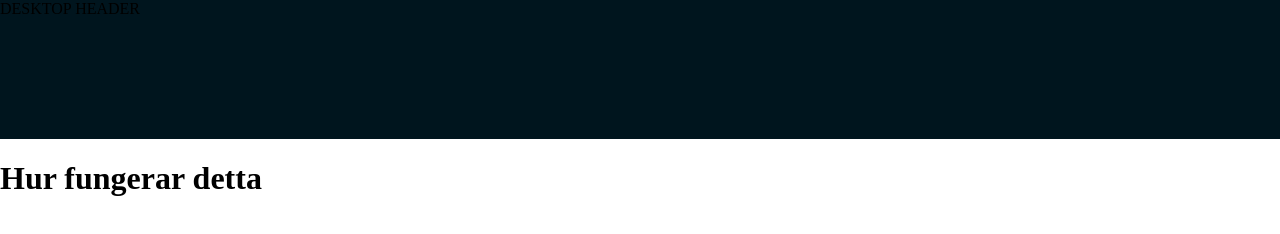
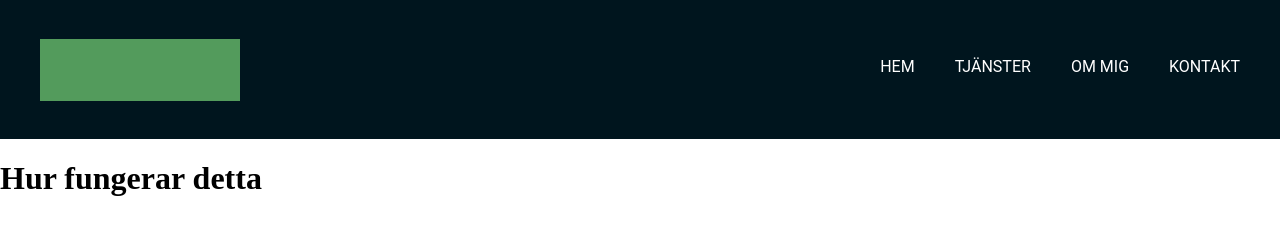
Before and after one commit to SamuelGustafsson/gatsby-netlify-cms-starter, a Gatsby site: page / in a window 1280 px wide. Built offline with nearby package versions, Linux system fonts and the light colour scheme; Gatsby itself is replaced by a stand-in of ours.

Commit message:
add header skeleton

```diff
--- a/src/shared/globalstyle.tsx
+++ b/src/shared/globalstyle.tsx
@@ -1,11 +1,16 @@
-import { createGlobalStyle } from "./styled-components/styled-components"
+import { createGlobalStyle } from "./styled-components/styled-components";
 
+// tslint:disable-next-line:typedef
 const GlobalStyle = createGlobalStyle`
 html, body {
     width:100vw;
     height:100vh;
     margin: 0;
 }
-`
 
-export default GlobalStyle
+a {
+    text-decoration:none;
+}
+`;
+
+export default GlobalStyle;
--- /dev/null
+++ b/src/shared/header/brand.tsx
@@ -0,0 +1,17 @@
+import React, { ReactNode } from "react";
+import styled from "../styled-components/styled-components";
+
+interface IProps {
+  children: ReactNode;
+}
+
+const Brand: React.FC = ({ children }) => <Wrapper>{children}</Wrapper>;
+
+// tslint:disable-next-line:typedef
+const Wrapper = styled.div`
+  background-color: ${props => props.theme.colors.lightForestGreen};
+  width: 200px;
+  height: 62px;
+`;
+
+export default Brand;
--- a/src/shared/header/desktop.tsx
+++ b/src/shared/header/desktop.tsx
@@ -1,7 +1,32 @@
-import React from "react"
+import React from "react";
+import Brand from "./brand";
+import styled from "../styled-components/styled-components";
+import Navigation from "./navigation";
 
+// tslint:disable:typedef
 const Desktop: React.FC = () => {
-  return <div>DESKTOP HEADER</div>
-}
+  return (
+    <Wrapper>
+      <Brand />
+      <Navigation />
+    </Wrapper>
+  );
+};
 
-export default Desktop
+const Wrapper = styled.div`
+  height: 100%;
+
+  display: grid;
+  align-items: center;
+  grid-template-columns: 1fr auto 1fr;
+
+  padding-left: 40px;
+  padding-right: 40px;
+
+  nav {
+    grid-column: 3/4;
+    justify-self: flex-end;
+  }
+`;
+
+export default Desktop;
--- /dev/null
+++ b/src/shared/header/navigation/desktop.tsx
@@ -0,0 +1,30 @@
+import React from "react";
+import { Link } from "gatsby";
+import styled from "../../styled-components/styled-components";
+
+const Desktop: React.FC = () => (
+  <StyledNav>
+    <StyledLink to="/">HEM</StyledLink>
+    <StyledLink to="/services">TJÄNSTER</StyledLink>
+    <StyledLink to="/about">OM MIG</StyledLink>
+    <StyledLink to="/contact">KONTAKT</StyledLink>
+  </StyledNav>
+);
+
+// tslint:disable:typedef
+const StyledLink = styled(Link)`
+  color: white;
+  margin-left: 40px;
+  font-family: ${props => props.theme.fonts.text};
+
+  :hover {
+    border-bottom: 2px solid ${props => props.theme.colors.lightForestGreen};
+  }
+`;
+
+const StyledNav = styled.nav`
+  height: 25px;
+  display: flex;
+`;
+
+export default Desktop;
--- /dev/null
+++ b/src/shared/header/navigation/index.tsx
@@ -0,0 +1,10 @@
+import React from "react";
+import Desktop from "./desktop";
+
+const Navigation: React.FC = () => (
+  <>
+    <Desktop />
+  </>
+);
+
+export default Navigation;
--- a/src/shared/styled-components/styled-components.ts
+++ b/src/shared/styled-components/styled-components.ts
@@ -1,7 +1,7 @@
-import * as styledComponents from "styled-components"
-import { ThemedStyledComponentsModule } from "styled-components"
+import * as styledComponents from "styled-components";
+import { ThemedStyledComponentsModule } from "styled-components";
 
-import { StyleClosetTheme } from "./theme"
+import { IStyleClosetTheme } from "./theme";
 
 const {
   default: styled,
@@ -9,7 +9,7 @@ const {
   createGlobalStyle,
   keyframes,
   ThemeProvider,
-} = styledComponents as ThemedStyledComponentsModule<StyleClosetTheme>
+} = styledComponents as ThemedStyledComponentsModule<IStyleClosetTheme>;
 
-export { css, createGlobalStyle, keyframes, ThemeProvider }
-export default styled
+export { css, createGlobalStyle, keyframes, ThemeProvider };
+export default styled;
--- a/src/shared/styled-components/theme.ts
+++ b/src/shared/styled-components/theme.ts
@@ -1,9 +1,14 @@
+// tslint:disable:typedef
 const colors = {
   navyBlue: "rgb(0, 21, 30)",
   lightForestGreen: "rgb(83,155,92)",
-}
+};
 
-const breakpoints = ["31.25em", "43.75em", "46.875em"]
+const fonts = {
+  text: "Roboto",
+};
+
+const breakpoints = ["31.25em", "43.75em", "46.875em"];
 const fontSizes = [
   "1.2rem",
   "1.4rem",
@@ -15,7 +20,7 @@ const fontSizes = [
   "4.0rem",
   "4.8rem",
   "6.4rem",
-]
+];
 const space = [
   "0",
   ".4rem",
@@ -27,20 +32,22 @@ const space = [
   "4.8rem",
   "6.4rem",
   "9.6rem",
-]
+];
 
-export interface StyleClosetTheme {
-  breakpoints: string[]
-  fontSizes: string[]
-  space: string[]
-  colors: { [key in keyof typeof colors]: string }
+export interface IStyleClosetTheme {
+  breakpoints: string[];
+  fontSizes: string[];
+  space: string[];
+  colors: { [key in keyof typeof colors]: string };
+  fonts: { [key in keyof typeof fonts]: string };
 }
 
-const theme: StyleClosetTheme = {
+const theme: IStyleClosetTheme = {
   breakpoints,
   fontSizes,
   space,
   colors,
-}
+  fonts,
+};
 
-export default theme
+export default theme;
```
Also changed, not shown: src/components/layout.tsx (+10 -10 lines), src/shared/header/index.tsx (+8 -7 lines).
